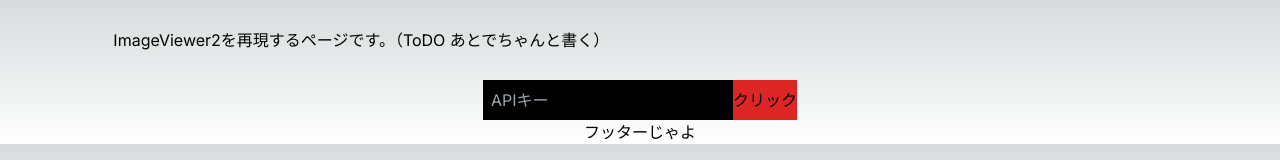
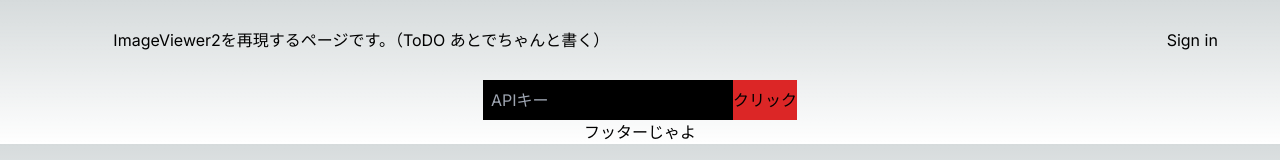
Before and after one commit to takahiro-maekawa/imageViewer2Test, a Next.js app in the folder image_viewer_app/: page /test in a window 1280 px wide. Shown: the top 160 px of the page. Built offline with nearby package versions, Linux system fonts and the light colour scheme; no server answers.

Commit message:
ログアウトできるように #15

```diff
--- a/image_viewer_app/src/components/template/header/index.tsx
+++ b/image_viewer_app/src/components/template/header/index.tsx
@@ -1,4 +1,9 @@
-export default function Header() {
+'use client'
+
+import { useSession, signIn, signOut, SessionProvider } from 'next-auth/react';
+
+function HeaderComponent() {
+  const { data: session, status } = useSession();
   return (
     <>
       <div className="px-2 grid grid-cols-12 py-7">
@@ -8,8 +13,23 @@ export default function Header() {
             ImageViewer2を再現するページです。（ToDO あとでちゃんと書く）
           </span>
         </div>
-        <div className="col-span-1"></div>
+        <div className="col-span-1">
+          {session ? (
+            <button onClick={() => signOut()}>Sign out</button>
+          ) : (
+            <button onClick={() => signIn()}>Sign in</button>
+          )}
+        </div>
       </div>
+    </>
+  );
+}
+export default function Header() {
+  return (
+    <>
+      <SessionProvider>
+        <HeaderComponent />
+      </SessionProvider>
     </>
   )
 }
```
